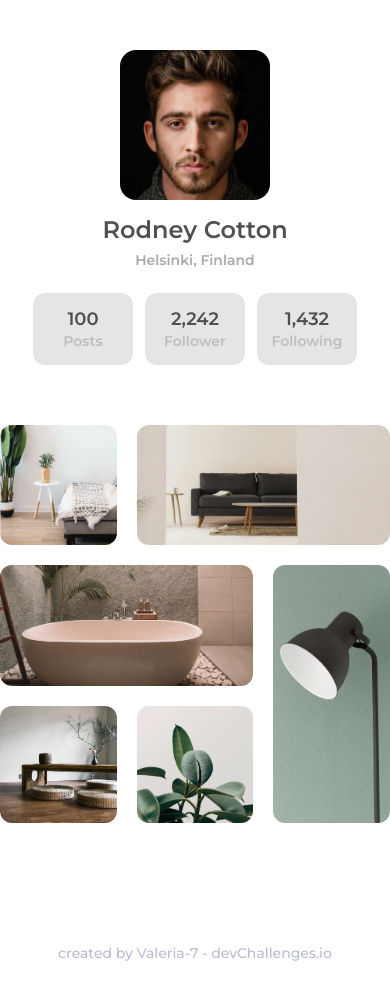
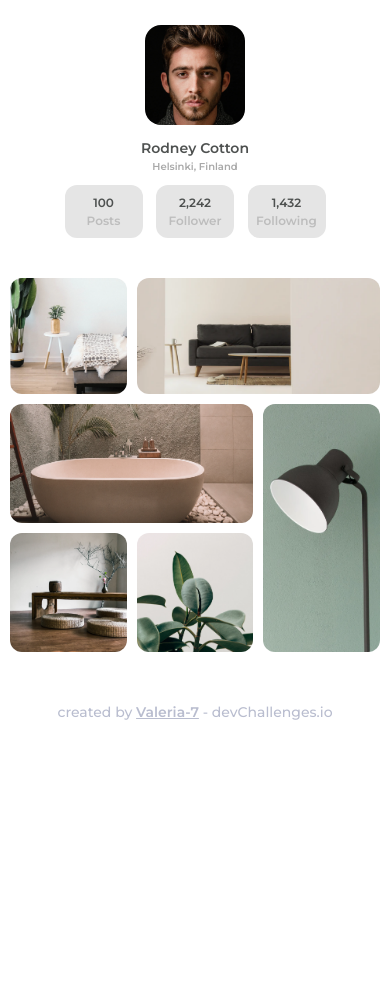
Before and after one commit to Valeria-7/DevCh_rwd_5-my-gallery, a plain HTML site: page index.html in a window 390 px wide. After the commit the page ends 844 px from the top, so only its background shows below. Drawn offline with Linux system fonts and the light colour scheme.

Commit message:
feat: add adaptive

```diff
--- a/index.html
+++ b/index.html
@@ -57,7 +57,7 @@
     </main>
     <footer class="footer container">
       <span class="footer-info">created by
-        <a href="https://github.com/Valeria-7" target="_blank" class="footer-link">Valeria-7</a> -
+        <a href="https://github.com/Valeria-7" target="_blank" class="footer-link username">Valeria-7</a> -
         <a href="https://devchallenges.io/" target="_blank" class="footer-link">devChallenges.io</a>
       </span>
     </footer>
--- a/style.css
+++ b/style.css
@@ -39,7 +39,7 @@ body {
 
 .info-blocks {
   display: flex;
-  justify-content: space-evenly;
+  justify-content: space-between;
   max-width: 348px;
   width: 100%;
 }
@@ -123,3 +123,64 @@ body {
 .footer-link:hover {
   color: #7e7b7b;
 }
+
+.username {
+  text-decoration: underline;
+  font-weight: bold;
+}
+
+@media (max-width: 1024px) {
+  .container {
+    width: 95%;
+  }
+}
+
+@media (max-width: 425px) {
+  .header {
+    margin-top: 25px;
+  }
+
+  .avatar {
+    width: 100px;
+  }
+
+  .name {
+    margin-bottom: 4px;
+    font-size: 14px;
+    line-height: 17px;
+  }
+
+  .location {
+    margin-bottom: 12px;
+    font-size: 10px;
+    line-height: 12px;
+  }
+
+  .info-blocks {
+    max-width: 261px;
+  }
+
+  .info-block {
+    padding: 10px 0;
+    width: 78px;
+  }
+
+  .number {
+    font-size: 12px;
+    line-height: 15px;
+  }
+
+  .info-text {
+    font-size: 12px;
+    line-height: 15px;
+  }
+
+  .main {
+    gap: 10px;
+    margin-top: 40px;
+  }
+
+  .footer {
+    margin-top: 50px;
+  }
+}
```
